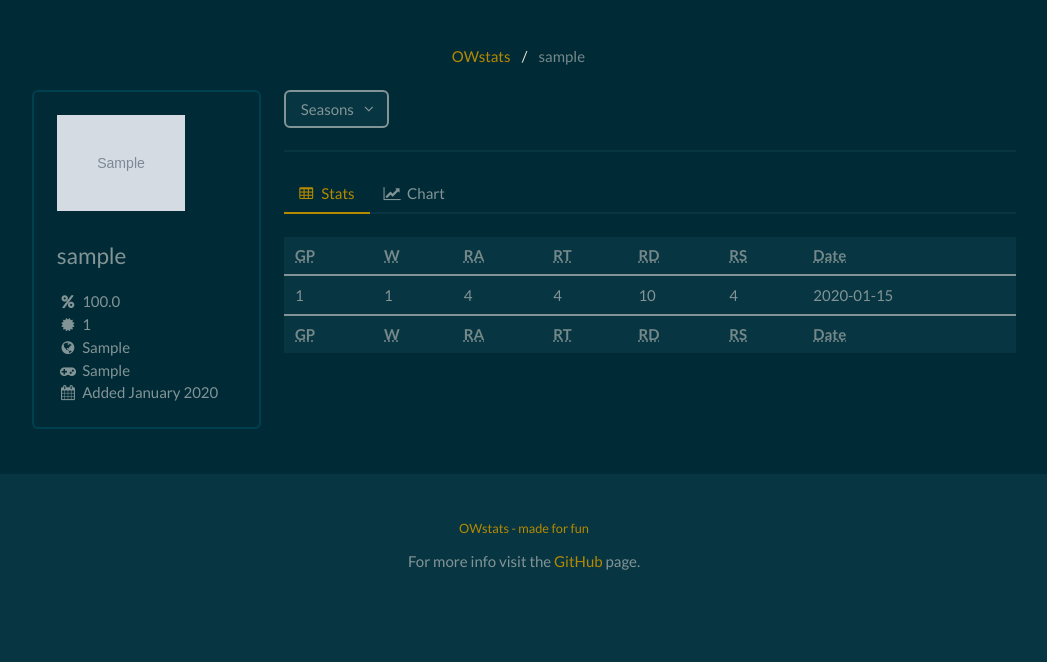
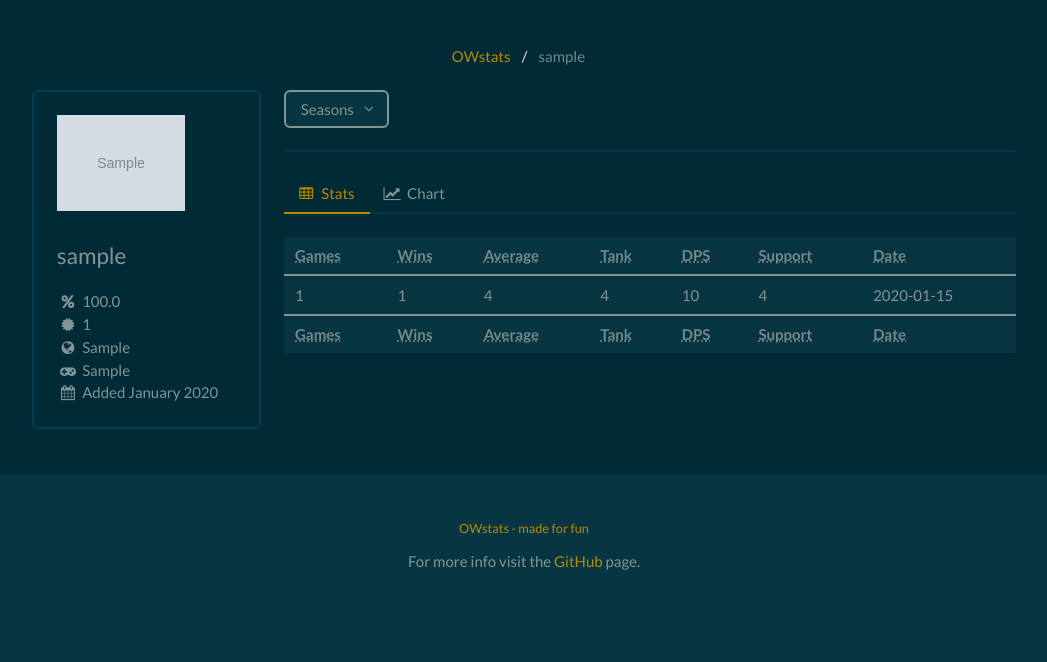
Before and after one commit to IvyChu/owstats, a Flask app: a page that uses owstats/templates/user_stats.html in a window 1280 px wide. Shown: the top 662 px of the page, without its empty margins (116-1163 px from the left). Run offline with Flask 2, Linux system fonts and the light colour scheme; tables that the repository leaves empty hold one stand-in row (values such as "Sample post"); grey boxes marked "Sample" are stand-in pictures.

Commit message:
Improved readability

```diff
--- a/owstats/templates/user_stats.html
+++ b/owstats/templates/user_stats.html
@@ -50,25 +50,25 @@
     <table class="table is-fullwidth is-hoverable">
         <thead>
             <tr>
-                <th><abbr title="Games played">GP</abbr></th>
-                <th><abbr title="Won">W</abbr></th>
+                <th><abbr title="Games played">Games</abbr></th>
+                <th class="is-hidden-touch"><abbr title="Won">Wins</abbr></th>
                 <!-- <th><abbr title="Win percentage">WP</abbr></th> -->
-                <th><abbr title="Rating average">RA</abbr></th>
-                <th><abbr title="Rating tank">RT</abbr></th>
-                <th><abbr title="Rating damage">RD</abbr></th>
-                <th><abbr title="Rating support">RS</abbr></th>
+                <th class="is-hidden-touch"><abbr title="Rating average">Average</abbr></th>
+                <th><abbr title="Rating tank">Tank</abbr></th>
+                <th><abbr title="Rating damage">DPS</abbr></th>
+                <th><abbr title="Rating support">Support</abbr></th>
                 <th><abbr title="Date logged">Date</abbr></th>
             </tr>
         </thead>
         <tfoot>
             <tr>
-                <th><abbr title="Games played">GP</abbr></th>
-                <th><abbr title="Won">W</abbr></th>
+                <th><abbr title="Games played">Games</abbr></th>
+                <th class="is-hidden-touch"><abbr title="Won">Wins</abbr></th>
                 <!-- <th><abbr title="Win percentage">WP</abbr></th> -->
-                <th><abbr title="Rating average">RA</abbr></th>
-                <th><abbr title="Rating tank">RT</abbr></th>
-                <th><abbr title="Rating damage">RD</abbr></th>
-                <th><abbr title="Rating support">RS</abbr></th>
+                <th class="is-hidden-touch"><abbr title="Rating average" >Average</abbr></th>
+                <th><abbr title="Rating tank">Tank</abbr></th>
+                <th><abbr title="Rating damage">DPS</abbr></th>
+                <th><abbr title="Rating support">Support</abbr></th>
                 <th><abbr title="Date logged">Date</abbr></th>
             </tr>
         </tfoot>
@@ -77,9 +77,9 @@
             {% if stats.season == season %}
             <tr>
                 <td>{{ stats.games_played }}</td>
-                <td>{{ stats.games_won }}</td>
+                <td class="is-hidden-touch">{{ stats.games_won }}</td>
 
-                <td>{{ stats.rating_avg }}</td>
+                <td class="is-hidden-touch">{{ stats.rating_avg }}</td>
                 <td>{{ stats.rating_tank or '' }}</td>
                 <td>{{ stats.rating_damage or '' }}</td>
                 <td>{{ stats.rating_support or '' }}</td>
```
